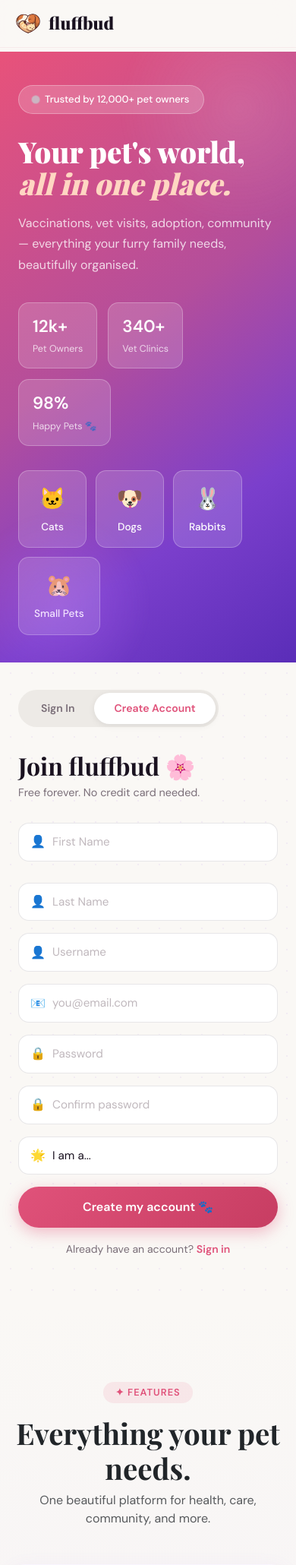
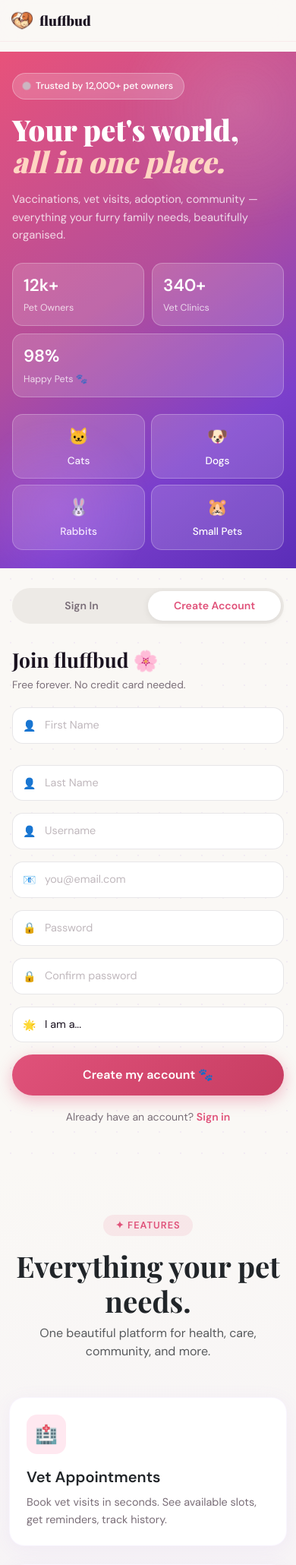
Before and after one commit to InovateX-5-0/team-38-Xylus, a Django app: page / in a window 390 px wide. Shown: the top 2060 px of the page at 76% size. Run offline with Django 4.2, Linux system fonts and the light colour scheme; some web fonts are replaced.

Commit message:
Responsive

```diff
--- a/templates/home.html
+++ b/templates/home.html
@@ -97,6 +97,28 @@ footer a:hover{color:#fff;}
   .hero-right{padding:36px 24px 52px;}
   .name-row{grid-template-columns:1fr;}
   footer{flex-direction:column;text-align:center;padding:32px 20px;}
+}
+@media(max-width:576px){
+  nav{padding:12px 14px;}
+  .logo{font-size:1.1rem;gap:8px;}
+  .logo-icon{width:30px;height:30px;}
+  .hero-left{padding:28px 16px 24px;}
+  .hero-right{padding:26px 16px 38px;}
+  .hero-tag{padding:7px 14px;font-size:.78rem;margin-bottom:18px;}
+  .hero-sub{font-size:.92rem;line-height:1.6;margin-bottom:24px;}
+  .stat-row{gap:10px;}
+  .stat-chip{padding:12px 14px;flex:1 1 calc(50% - 10px);}
+  .pet-types{gap:8px;margin-top:22px;}
+  .pet-type-btn{min-width:calc(50% - 4px);padding:12px 10px;}
+  .pet-type-btn .emoji{font-size:22px;}
+  .tab-switch{width:100%;}
+  .tab-btn{flex:1;padding:9px 10px;}
+  .form-title{font-size:1.65rem;}
+  .form-sub{font-size:.86rem;margin-bottom:20px;}
+  .form-input{font-size:.9rem;padding:12px 12px 12px 42px;}
+  .input-icon{left:14px;font-size:14px;}
+  .features{padding:64px 0;}
+  .feat-card{padding:22px;}
 }
 </style>
 </head>
```
Also changed, not shown: templates/base.html (+20 -0 lines), templates/offline.html (+7 -0 lines), db.sqlite3.
